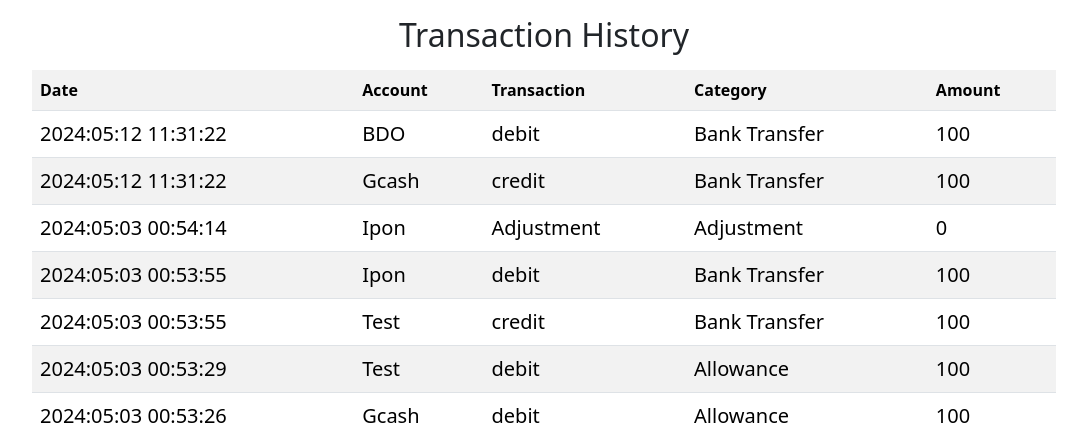
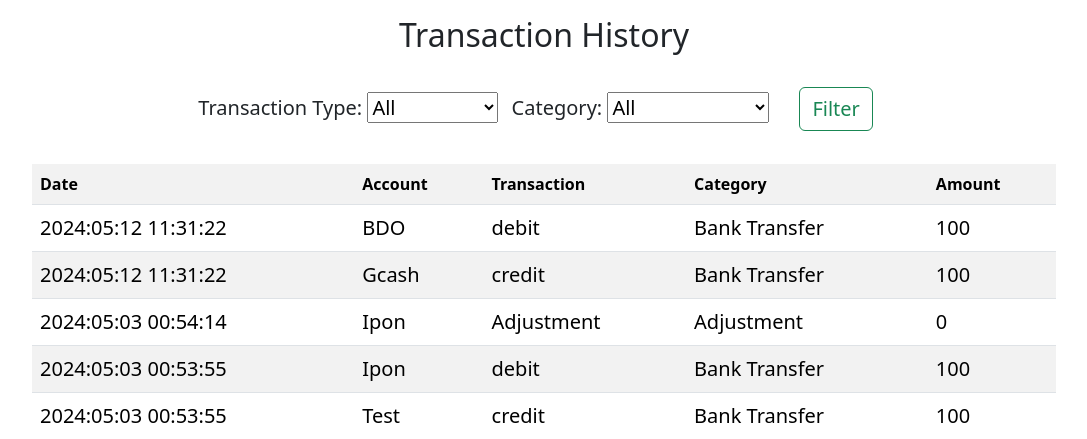
Before and after one commit to LRDB/CASHMOKO, a Django app: page /Transactions in a window 1280 px wide. Shown: the part 78-517 px from the top of the page, without its empty margins (96-1183 px from the left). Run offline with Django 5.2, Linux system fonts and the light colour scheme; a user stored in the database is signed in; data comes from the database, SQL or seed files in the repository; both versions use the stored data as it was after the commit.

Commit message:
feat: add filter for transaction history

```diff
--- a/cashmoko/main/templates/main/transactions.html
+++ b/cashmoko/main/templates/main/transactions.html
@@ -11,6 +11,30 @@ Transactions
 {% block content %}
 
     <h1 class="d-flex justify-content-center gap-3">Transaction History</h1>
+        <!-- Filter form -->
+    <div class="d-flex justify-content-center">
+        <form method="post" class="text-center" style="font-size: 1.25em;">
+        {% csrf_token %}
+            <label for="type">Transaction Type:</label>
+            <select id="type" name="type" style="margin-right: 0.5rem;">
+                <option value="">All</option>
+                {% for type in types %}
+                    <option value="{{ type }}">{{ type }}</option>
+                {% endfor %}
+            </select>
+            <label for="category">Category:</label>
+            <select id="category" name="category" style="margin-right: 0.5rem;">
+                <option value="">All</option>
+                {% for category in categories %}
+                    <option value="{{ category }}">{{ category }}</option>
+                {% endfor %}
+                <!-- etc. -->
+            </select>
+            <input type="submit" value="Filter" class="btn btn-outline-success" style="font-size: 1em; margin:1.05rem">
+        </form>
+    </div>
+    </div>
+    </div>
     <div class="t">
         <table class="table table-striped">
             <tr>
--- a/cashmoko/main/views.py
+++ b/cashmoko/main/views.py
@@ -388,11 +388,39 @@ def Transactions(response):
     m = person.moneytransactions
     banks = person.bankaccounts
     last_transactions = [v for k, v in list(m.items())[::-1] if k != "0"]
+
+    # Get filter values from GET response
+    if response.method == "POST":
+        category = response.POST.get("category")
+        transaction_type = response.POST.get("type")
+
+        # Apply filters if they are not None
+        if category:
+            last_transactions = [
+                transaction
+                for transaction in last_transactions
+                if transaction["category"] == category
+            ]
+        if transaction_type:
+            last_transactions = [
+                transaction
+                for transaction in last_transactions
+                if transaction["type"] == transaction_type
+            ]
+        response.session["last_transactions"] = last_transactions
+        return redirect("Transactions")
+
+    last_transactions = response.session.get("last_transactions", last_transactions)
+
     return render(
         response,
         "main/transactions.html",
         {
             "ls": ls,
+            "categories": list(person.dep_category.keys())
+            + list(person.cred_category.keys())
+            + ["Ipon", "Bank Transfer", "Others"],
+            "types": ["debit", "credit", "Adjustment"],
             "last_transactions": last_transactions,
         },
     )
@@ -464,6 +492,8 @@ def profile(response):
     )
 
 
+@csrf_protect
+@login_required
 def feedback(response):
     ls = response.user
     person = ls.person
```
Also changed, not shown: cashmoko/db.sqlite3.
